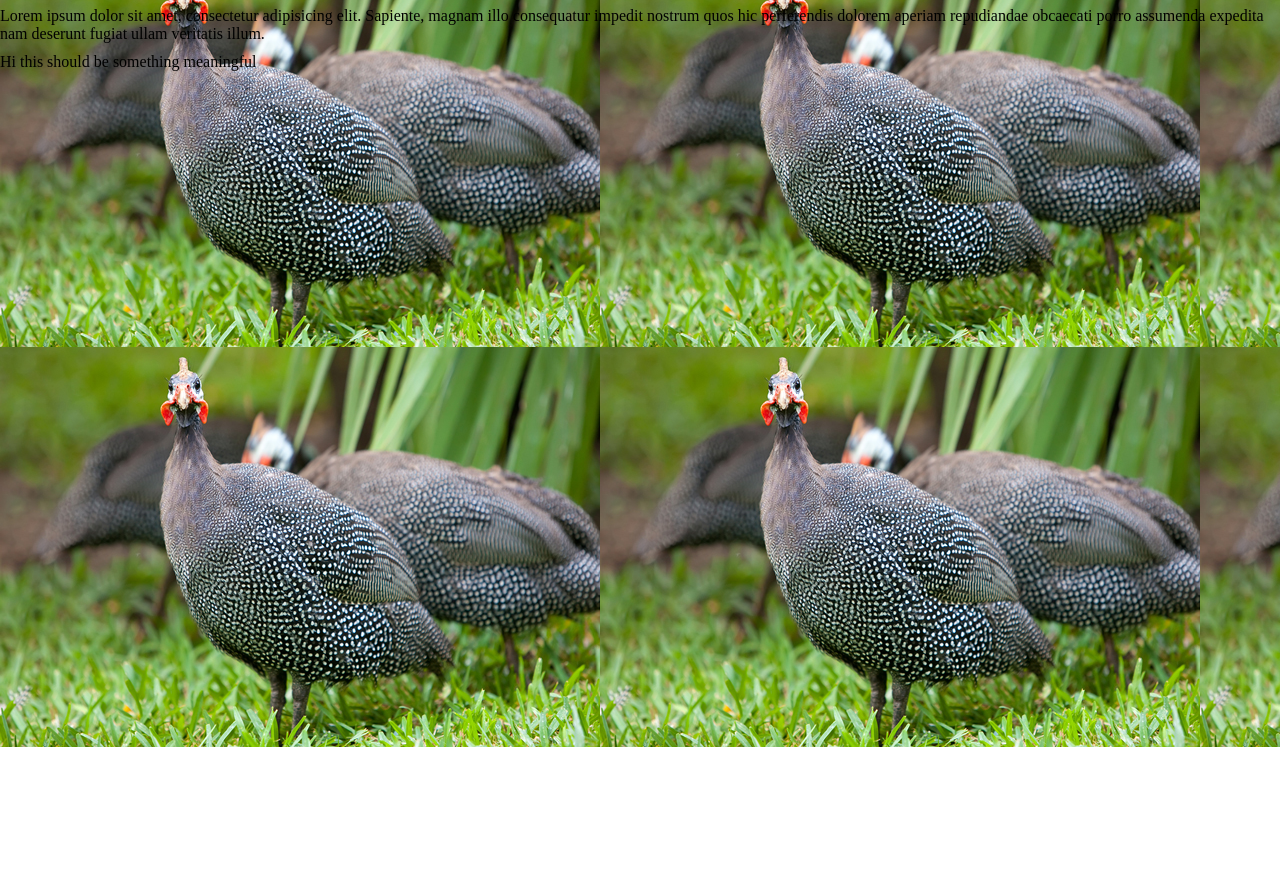
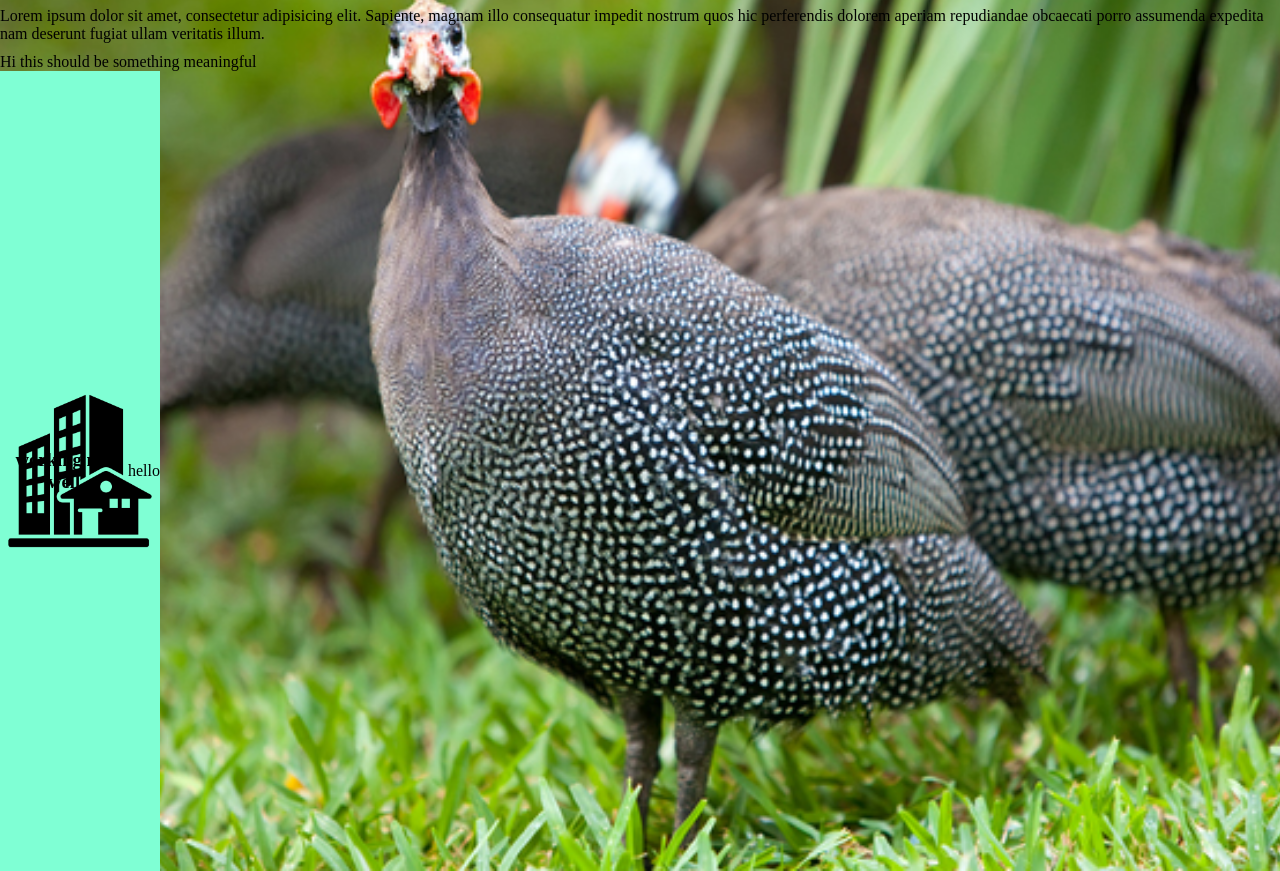
Before and after one commit to codevbase/simple-demo-website, a plain HTML site: page index.html in a window 1280 px wide. Shown: the part 53-924 px from the top of the page. Before the commit the page ends 800 px from the top, so only its background shows below. Drawn offline with Linux system fonts and the light colour scheme.

Commit message:
background image cover

```diff
--- a/index.html
+++ b/index.html
@@ -21,6 +21,13 @@
              veritatis illum.</p>
 
         <p>Hi this should be something meaningful</p>
+        <div class="box">
+            <h3>working not well</h3>
+
+        <!-- <img src="./images/property.png" alt=""> -->
+        hello
+
+        </div>
     </div>
 
 </body>
--- a/styles/index.css
+++ b/styles/index.css
@@ -8,4 +8,32 @@ p{
 
 body{
     background-image: url("../images/titir.jpg");
+    background-repeat: no-repeat;
+    background-size: cover;
+
 }
+
+.box{
+    /* margin: 10px rgb(109, 11, 11); */
+    /* border: 5px blue; */
+    background-color: aquamarine;
+    /* height: 10rem; */
+    width: 10rem;
+    text-align: center;
+    background-image: url("../images/property.png");
+    background-size: 10rem ;
+    background-position: center;
+    background-repeat: no-repeat;
+    display: flex;
+    justify-content: center;
+    align-items: center;
+    height: 100vh;
+
+
+}
+
+img{
+    height: 200px;
+    width: 200px;
+
+}
```
